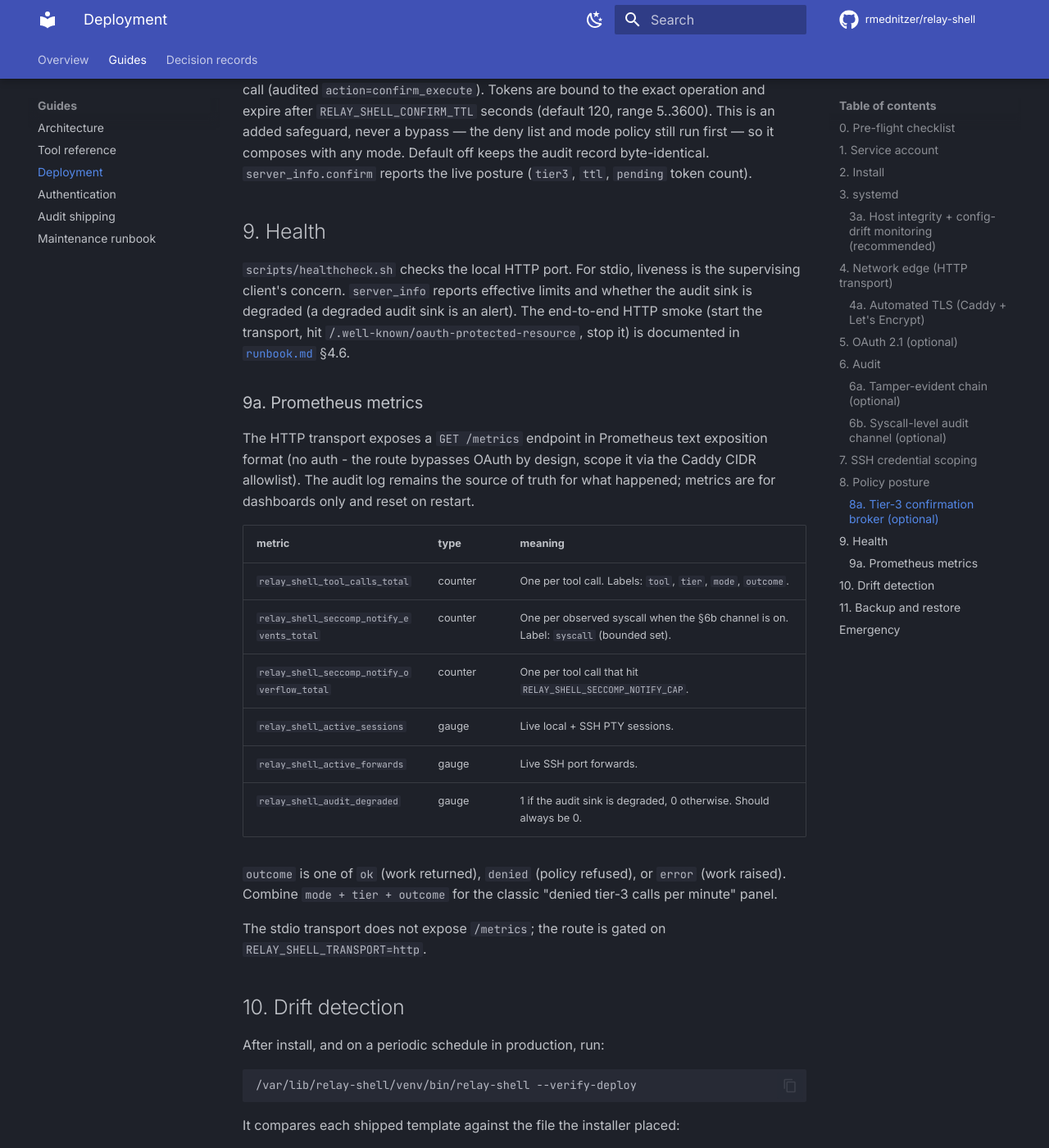
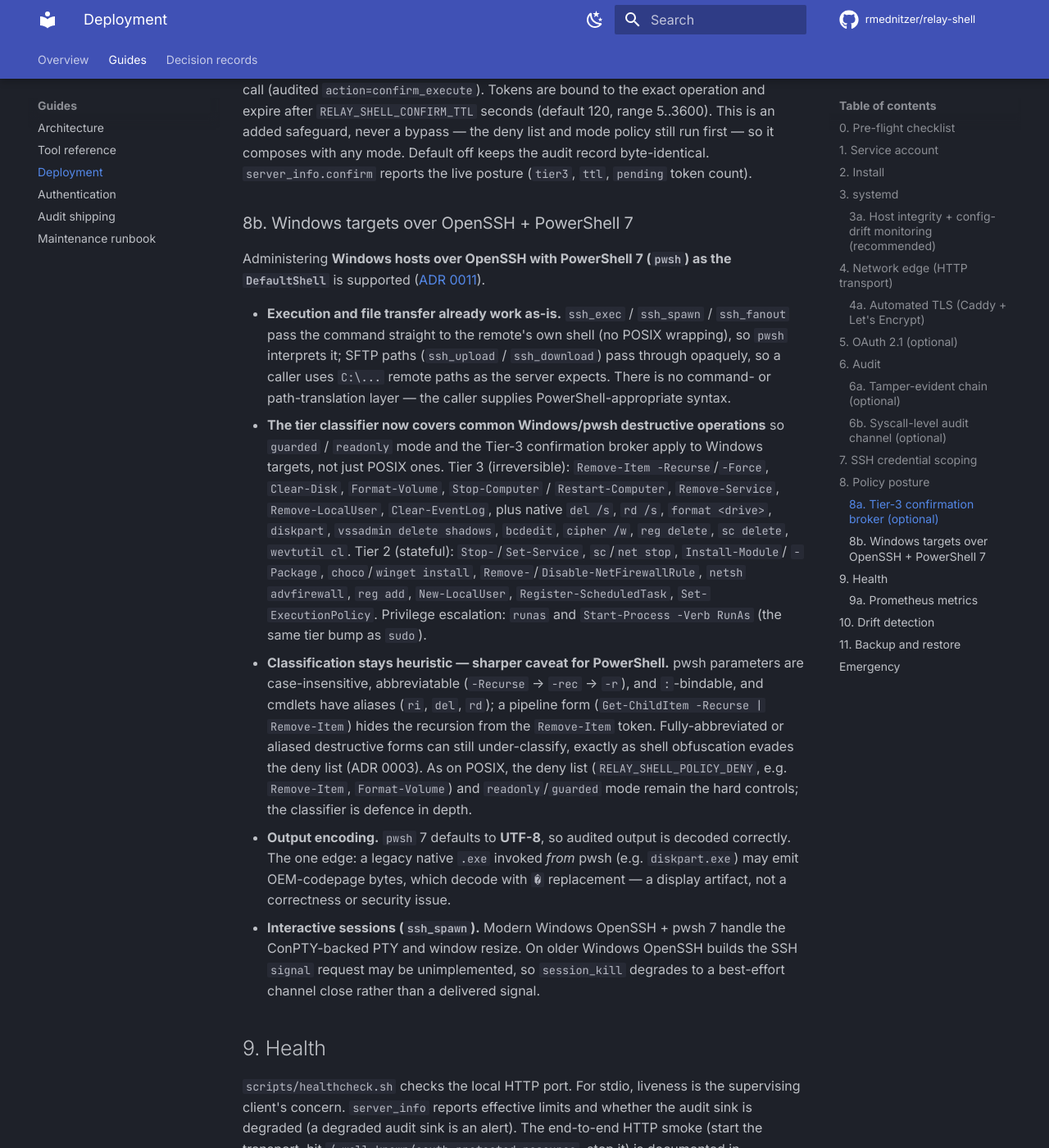
Before and after one commit to rmednitzer/relay-shell, an MkDocs documentation site: the page built from docs/deployment.md, in a window 1280 px wide and 1400 px high, scrolled down 9561 px. Shown: the whole window at 82% size. Built offline with MkDocs 1.6.1 and Material for MkDocs 9.7.7, drawn with Linux system fonts in a browser that asks for light colours; comment, search, counter and statistics services are not loaded.

Commit message:
feat(policy): WIN-1 — Windows/PowerShell-7 tier classification (ADR 0011) (#145)
Implements increments A (classification) + B (docs) of ADR 0011, moving it
to Accepted. Windows hosts over OpenSSH with pwsh already execute and
transfer files (asyncssh passes the raw command to the remote's own shell,
no POSIX wrapping); the gap was that the tier classifier was POSIX-only,
so pwsh destructive cmdlets (Remove-Item -Recurse -Force, Clear-Disk,
Stop-Computer, Remove-Service, ...) classified as Tier 1 and escaped
guarded/readonly mode and the ADR 0009 confirmation broker.

TIER3/TIER2/PRIV_ESC_PATTERN gain Windows + pwsh alternatives as pure
additions — POSIX matching is byte-identical. Tier 3: pwsh destructive
cmdlets + native del /s, rd /s, format <drive>, diskpart, vssadmin delete
shadows, bcdedit, cipher /w, reg delete, sc delete, wevtutil cl. Tier 2:
service control, package install, firewall, reg add, New-LocalUser,
scheduled tasks, Set-ExecutionPolicy. Priv-esc: runas / Start-Process
-Verb RunAs. The bounded-gap rules (Remove-Item ... -Recurse, del ... /s,
format ... <drive>) reuse the RED-7 {0,N}? ReDoS ceiling. PATTERNS_VERSION
9 -> 10.

Classification stays heuristic (pwsh abbreviation/aliases/pipeline forms
can still evade — the deny list and modes remain the hard controls);
docs/deployment.md 8b documents what works and the caveats.

Tests: paired positive/negative pattern cases (negatives pin no
over-classification of Format-Table, Get-ChildItem -Recurse, single-file
Remove-Item, prose format, read-only Get-*) + a ReDoS-ceiling test. POSIX
classification verified byte-identical (existing tests pass unchanged).


Claude-Session: https://claude.ai/code/session_01Bas1PY8FddkyecAi65fL4F

Co-authored-by: Claude Opus 4.8 <noreply@anthropic.com>

```diff
--- a/docs/deployment.md
+++ b/docs/deployment.md
@@ -413,6 +413,47 @@ mode policy still run first — so it composes with any mode. Default off keeps
 the audit record byte-identical. `server_info.confirm` reports the live posture
 (`tier3`, `ttl`, `pending` token count).
 
+### 8b. Windows targets over OpenSSH + PowerShell 7
+
+Administering **Windows hosts over OpenSSH with PowerShell 7 (`pwsh`) as the
+`DefaultShell`** is supported ([ADR 0011](adr/0011-windows-openssh-powershell.md)).
+
+- **Execution and file transfer already work as-is.** `ssh_exec` / `ssh_spawn` /
+  `ssh_fanout` pass the command straight to the remote's own shell (no POSIX
+  wrapping), so `pwsh` interprets it; SFTP paths (`ssh_upload` / `ssh_download`)
+  pass through opaquely, so a caller uses `C:\...` remote paths as the server
+  expects. There is no command- or path-translation layer — the caller supplies
+  PowerShell-appropriate syntax.
+- **The tier classifier now covers common Windows/pwsh destructive operations**
+  so `guarded` / `readonly` mode and the Tier-3 confirmation broker apply to
+  Windows targets, not just POSIX ones. Tier 3 (irreversible): `Remove-Item
+  -Recurse`/`-Force`, `Clear-Disk`, `Format-Volume`, `Stop-Computer` /
+  `Restart-Computer`, `Remove-Service`, `Remove-LocalUser`, `Clear-EventLog`,
+  plus native `del /s`, `rd /s`, `format <drive>`, `diskpart`, `vssadmin delete
+  shadows`, `bcdedit`, `cipher /w`, `reg delete`, `sc delete`, `wevtutil cl`.
+  Tier 2 (stateful): `Stop-`/`Set-Service`, `sc`/`net stop`, `Install-Module`/
+  `-Package`, `choco`/`winget install`, `Remove-`/`Disable-NetFirewallRule`,
+  `netsh advfirewall`, `reg add`, `New-LocalUser`, `Register-ScheduledTask`,
+  `Set-ExecutionPolicy`. Privilege escalation: `runas` and `Start-Process -Verb
+  RunAs` (the same tier bump as `sudo`).
+- **Classification stays heuristic — sharper caveat for PowerShell.** pwsh
+  parameters are case-insensitive, abbreviatable (`-Recurse` → `-rec` → `-r`),
+  and `:`-bindable, and cmdlets have aliases (`ri`, `del`, `rd`); a pipeline
+  form (`Get-ChildItem -Recurse | Remove-Item`) hides the recursion from the
+  `Remove-Item` token. Fully-abbreviated or aliased destructive forms can still
+  under-classify, exactly as shell obfuscation evades the deny list (ADR 0003).
+  As on POSIX, the deny list (`RELAY_SHELL_POLICY_DENY`, e.g. `Remove-Item`,
+  `Format-Volume`) and `readonly`/`guarded` mode remain the hard controls; the
+  classifier is defence in depth.
+- **Output encoding.** `pwsh` 7 defaults to **UTF-8**, so audited output is
+  decoded correctly. The one edge: a legacy native `.exe` invoked *from* pwsh
+  (e.g. `diskpart.exe`) may emit OEM-codepage bytes, which decode with `�`
+  replacement — a display artifact, not a correctness or security issue.
+- **Interactive sessions (`ssh_spawn`).** Modern Windows OpenSSH + pwsh 7 handle
+  the ConPTY-backed PTY and window resize. On older Windows OpenSSH builds the
+  SSH `signal` request may be unimplemented, so `session_kill` degrades to a
+  best-effort channel close rather than a delivered signal.
+
 ## 9. Health
 
 `scripts/healthcheck.sh` checks the local HTTP port. For stdio, liveness is
--- a/mkdocs.yml
+++ b/mkdocs.yml
@@ -103,4 +103,4 @@ nav:
       - 0008 · Operating-guidance prompt: adr/0008-operating-guidance-prompt.md
       - 0009 · Tier-3 confirmation broker: adr/0009-tier3-confirmation-broker.md
       - 0010 · Rollback / verify broker (proposed): adr/0010-rollback-verify-broker.md
-      - 0011 · Windows OpenSSH + PowerShell 7 (proposed): adr/0011-windows-openssh-powershell.md
+      - 0011 · Windows OpenSSH + PowerShell 7: adr/0011-windows-openssh-powershell.md
```
Also changed, not shown: CHANGELOG.md (+20 -0 lines), docs/adr/0011-windows-openssh-powershell.md (+27 -1 lines), docs/adr/README.md (+1 -1 lines), docs/runbook.md (+11 -11 lines), 2 other files.
